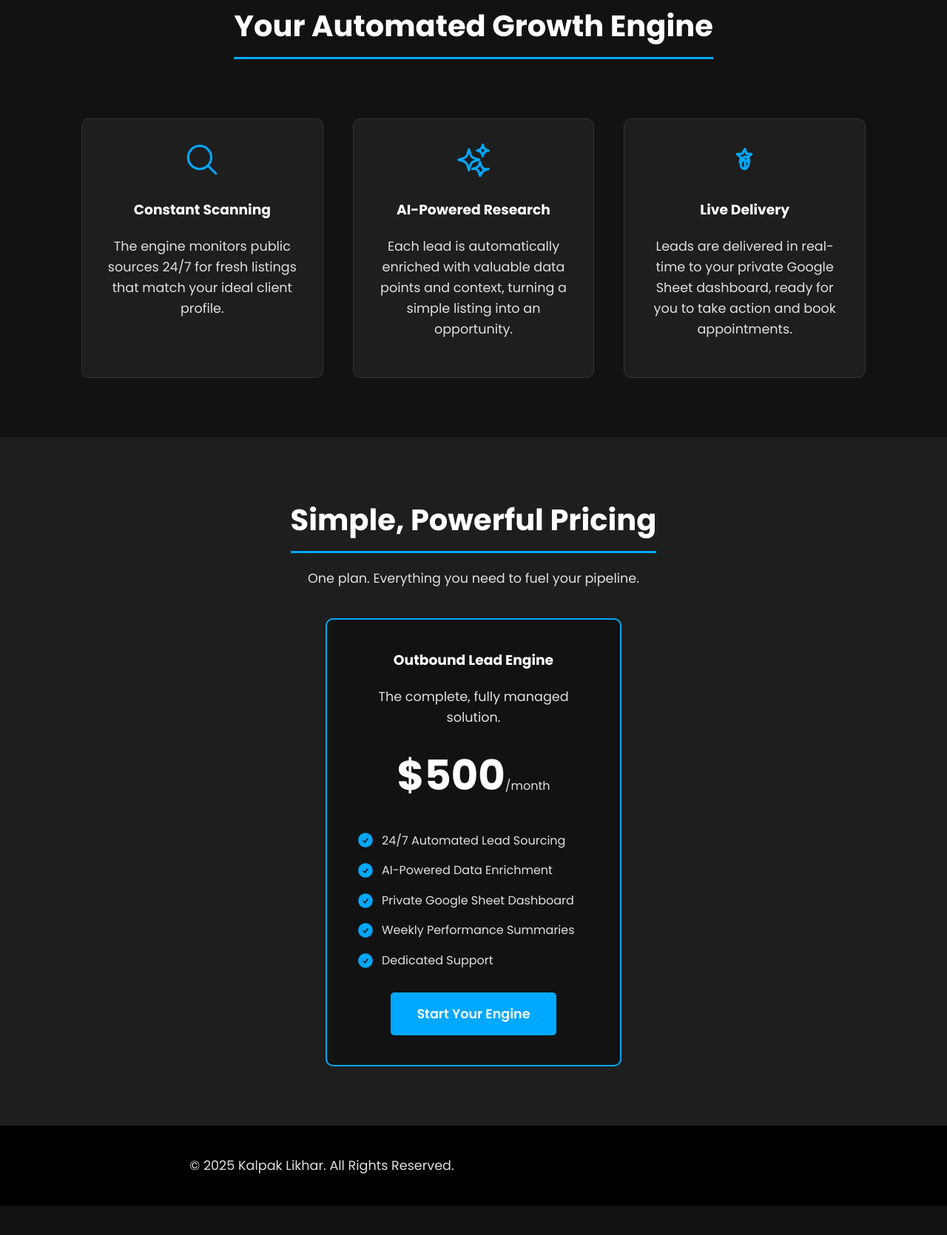
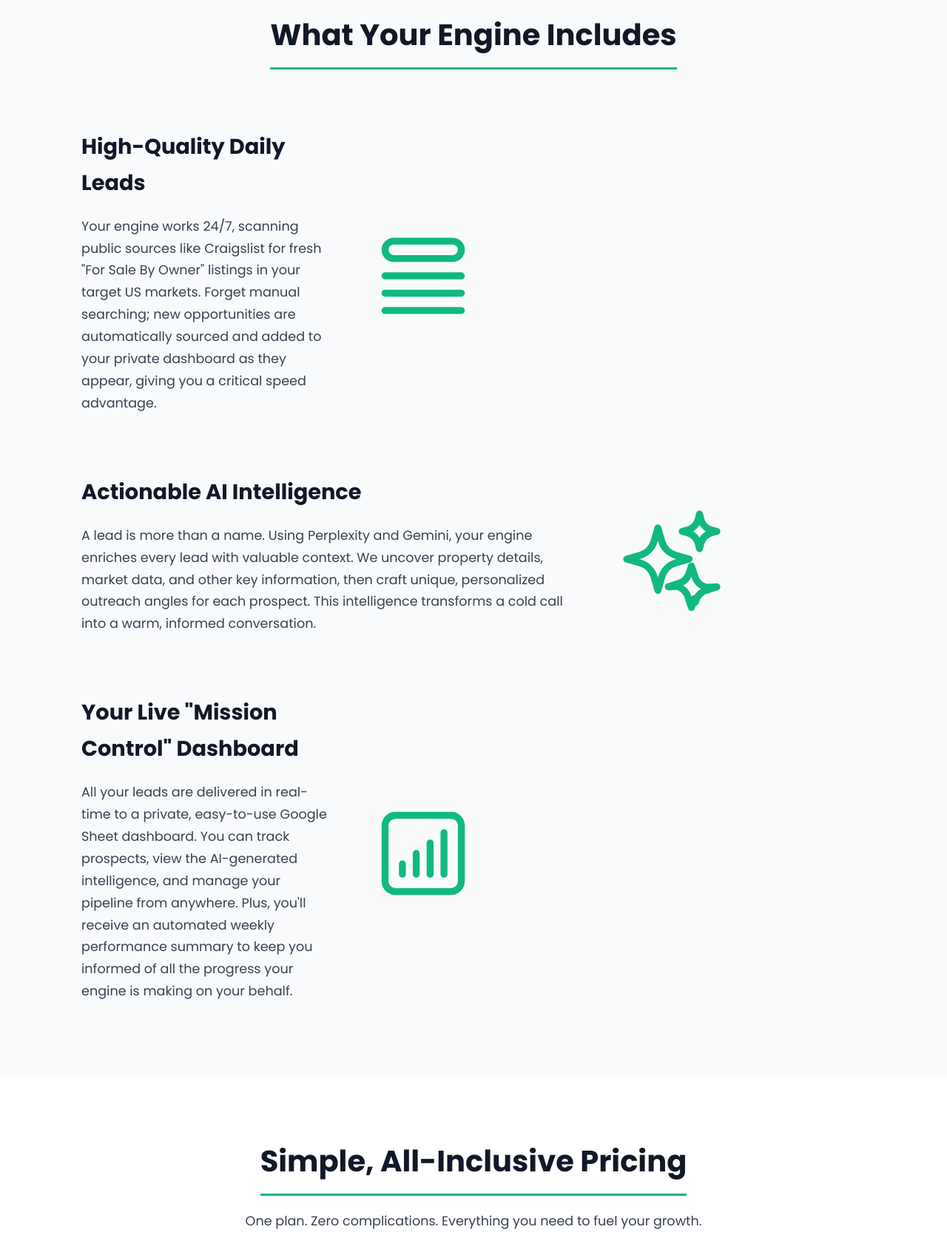
Before and after one commit to Kalpak901/Kalpak901.github.io, a plain HTML site: page index.html in a window 1280 px wide. Shown: the part 699-2369 px from the top of the page at 74% size. Before the commit the page ends 2329 px from the top, so only its background shows below. Drawn offline with Linux system fonts and the light colour scheme.

Commit message:
Update index.html

```diff
--- a/index.html
+++ b/index.html
@@ -9,41 +9,80 @@
     <link href="https://fonts.googleapis.com/css2?family=Poppins:wght@400;600;700&display=swap" rel="stylesheet">
 
     <style>
+        /* --- NEW BRIGHT THEME & Variables --- */
         :root {
-            --primary-color: #00A8FF;
-            --background-color: #121212;
-            --surface-color: #1E1E1E;
-            --text-color: #E0E0E0;
-            --heading-color: #FFFFFF;
+            --primary-color: #10B981; /* Vibrant Green */
+            --background-color: #F9FAFB; /* Very Light Grey */
+            --surface-color: #FFFFFF; /* White */
+            --text-color: #374151; /* Dark Grey */
+            --heading-color: #111827; /* Near Black */
+            --border-color: #E5E7EB; /* Light border color */
         }
         * { margin: 0; padding: 0; box-sizing: border-box; }
-        body { font-family: 'Poppins', sans-serif; background-color: var(--background-color); color: var(--text-color); line-height: 1.6; }
+        body { font-family: 'Poppins', sans-serif; background-color: var(--background-color); color: var(--text-color); line-height: 1.7; }
         .container { max-width: 1100px; margin: 0 auto; padding: 0 20px; }
         section { padding: 80px 0; text-align: center; }
         h1, h2, h3 { color: var(--heading-color); margin-bottom: 20px; }
         h1 { font-size: 3.8rem; line-height: 1.2; }
         h2 { font-size: 2.5rem; border-bottom: 3px solid var(--primary-color); display: inline-block; padding-bottom: 10px; }
         p { font-size: 1.1rem; margin-bottom: 20px; max-width: 650px; margin-left: auto; margin-right: auto;}
-        .header { background-color: var(--surface-color); padding: 20px 0; position: sticky; top: 0; z-index: 100; border-bottom: 1px solid #333; }
+        .header { background-color: var(--surface-color); padding: 20px 0; position: sticky; top: 0; z-index: 100; border-bottom: 1px solid var(--border-color); box-shadow: 0 2px 4px rgba(0,0,0,0.05); }
         .header .container { display: flex; justify-content: space-between; align-items: center; }
         .logo { font-size: 1.5rem; font-weight: 700; color: var(--heading-color); text-decoration: none; }
-        .btn { display: inline-block; background-color: var(--primary-color); color: #fff; padding: 15px 35px; border-radius: 5px; text-decoration: none; font-weight: 600; font-size: 1.1rem; transition: background-color 0.3s ease, transform 0.3s ease; }
-        .btn:hover { background-color: #007bb5; transform: translateY(-2px); }
+        .btn { display: inline-block; background-color: var(--primary-color); color: #fff; padding: 15px 35px; border-radius: 8px; text-decoration: none; font-weight: 600; font-size: 1.1rem; transition: background-color 0.3s ease, transform 0.3s ease; }
+        .btn:hover { background-color: #059669; transform: translateY(-2px); }
         .hero { padding: 120px 0; }
         .hero p { font-size: 1.2rem; margin: 20px auto 40px; }
-        .how-it-works-grid { display: grid; grid-template-columns: repeat(auto-fit, minmax(250px, 1fr)); gap: 40px; margin-top: 60px; }
-        .step-card { background-color: var(--surface-color); padding: 30px; border-radius: 10px; border: 1px solid #333; }
-        .step-card svg { width: 50px; height: 50px; margin-bottom: 20px; color: var(--primary-color); }
+
+        /* --- NEW DETAILED SERVICES SECTION --- */
+        .service-item {
+            display: grid;
+            grid-template-columns: 1fr 2fr;
+            gap: 50px;
+            text-align: left;
+            align-items: center;
+            margin-top: 60px;
+        }
+        .service-item:nth-child(odd) {
+            grid-template-columns: 2fr 1fr;
+        }
+        .service-item svg {
+            width: 100%;
+            max-width: 150px;
+            height: auto;
+            color: var(--primary-color);
+            margin: 0 auto;
+        }
+         .service-item:nth-child(odd) .service-icon {
+            order: 2;
+        }
+        .service-item h3 {
+             margin-top: 0;
+             font-size: 1.8rem;
+        }
+        .service-item p {
+            margin-left: 0;
+            max-width: 100%;
+        }
+
         #pricing { background-color: var(--surface-color); }
-        .pricing-card { background-color: var(--background-color); border: 2px solid var(--primary-color); border-radius: 10px; padding: 40px; max-width: 400px; margin: 40px auto 0; }
+        .pricing-card { background-color: var(--background-color); border: 1px solid var(--border-color); border-top: 5px solid var(--primary-color); border-radius: 10px; padding: 40px; max-width: 450px; margin: 40px auto 0; box-shadow: 0 10px 15px -3px rgba(0,0,0,0.1); }
         .pricing-card .price { font-size: 3.5rem; font-weight: 700; color: var(--heading-color); }
         .pricing-card .price span { font-size: 1rem; font-weight: 400; color: var(--text-color); }
         .pricing-card ul { list-style: none; margin: 30px 0; text-align: left; }
         .pricing-card ul li { margin-bottom: 15px; display: flex; align-items: center; }
-        .pricing-card ul li svg { color: var(--primary-color); width: 24px; height: 24px; margin-right: 10px; }
-        .footer { background-color: #000; padding: 40px 0; text-align: center; }
+        .pricing-card ul li svg { color: var(--primary-color); width: 24px; height: 24px; margin-right: 10px; flex-shrink: 0; }
+        .footer { background-color: #111827; padding: 40px 0; text-align: center; color: var(--background-color); }
         .footer p { margin: 0; }
-        @media (max-width: 768px) { h1 { font-size: 2.8rem; } h2 { font-size: 2rem; } }
+
+        @media (max-width: 768px) {
+            h1 { font-size: 2.8rem; }
+            h2 { font-size: 2rem; }
+            .service-item, .service-item:nth-child(odd) { grid-template-columns: 1fr; }
+            .service-item:nth-child(odd) .service-icon { order: 0; }
+            .service-item { text-align: center; }
+            .service-item p { margin: 0 auto 20px; }
+        }
     </style>
 </head>
 <body>
@@ -51,58 +90,72 @@
     <header class="header">
         <div class="container">
             <a href="#" class="logo">Kalpak Likhar</a>
-            <a href="#pricing" class="btn">Get Started</a>
+            <a href="#pricing" class="btn">Start Growing</a>
         </div>
     </header>
 
     <main>
         <section class="hero">
             <div class="container">
-                <h1>Wake Up to New Leads. Every Day.</h1>
-                <p>The Outbound Lead Engine is a fully managed service that finds, researches, and delivers high-quality leads for your business automatically. Stop prospecting and start closing.</p>
-                <a href="#pricing" class="btn">View Subscription</a>
+                <h1>Stop Searching. Start Closing.</h1>
+                <p>The Outbound Lead Engine is your dedicated, AI-powered service that delivers a consistent stream of high-quality, pre-researched leads directly to your dashboard, every single day.</p>
+                <a href="#services" class="btn">Learn How It Works</a>
             </div>
         </section>
 
-        <section id="how-it-works">
+        <section id="services">
             <div class="container">
-                <h2>Your Automated Growth Engine</h2>
-                <div class="how-it-works-grid">
-                    <div class="step-card">
-                        <svg xmlns="http://www.w3.org/2000/svg" fill="none" viewBox="0 0 24 24" stroke-width="1.5" stroke="currentColor"><path stroke-linecap="round" stroke-linejoin="round" d="M21 21l-5.197-5.197m0 0A7.5 7.5 0 105.196 5.196a7.5 7.5 0 0010.607 10.607z" /></svg>
-                        <h3>Constant Scanning</h3>
-                        <p>The engine monitors public sources 24/7 for fresh listings that match your ideal client profile.</p>
+                <h2>What Your Engine Includes</h2>
+
+                <div class="service-item">
+                    <div class="service-text">
+                        <h3>High-Quality Daily Leads</h3>
+                        <p>Your engine works 24/7, scanning public sources like Craigslist for fresh "For Sale By Owner" listings in your target US markets. Forget manual searching; new opportunities are automatically sourced and added to your private dashboard as they appear, giving you a critical speed advantage.</p>
                     </div>
-                    <div class="step-card">
-                        <svg xmlns="http://www.w3.org/2000/svg" fill="none" viewBox="0 0 24 24" stroke-width="1.5" stroke="currentColor"><path stroke-linecap="round" stroke-linejoin="round" d="M9.813 15.904L9 18.75l-.813-2.846a4.5 4.5 0 00-3.09-3.09L2.25 12l2.846-.813a4.5 4.5 0 003.09-3.09L9 5.25l.813 2.846a4.5 4.5 0 003.09 3.09L15.75 12l-2.846.813a4.5 4.5 0 00-3.09 3.09zM18.259 8.715L18 9.75l-.259-1.035a3.375 3.375 0 00-2.455-2.456L14.25 6l1.036-.259a3.375 3.375 0 002.455-2.456L18 2.25l.259 1.035a3.375 3.375 0 002.456 2.456L21.75 6l-1.035.259a3.375 3.375 0 00-2.456 2.456zM16.898 20.562L16.25 22.5l-.648-1.938a3.375 3.375 0 00-2.684-2.684L11.25 18l1.938-.648a3.375 3.375 0 002.684-2.684L16.25 13.5l.648 1.938a3.375 3.375 0 002.684 2.684L21.75 18l-1.938.648a3.375 3.375 0 00-2.684 2.684z" /></svg>
-                        <h3>AI-Powered Research</h3>
-                        <p>Each lead is automatically enriched with valuable data points and context, turning a simple listing into an opportunity.</p>
-                    </div>
-                    <div class="step-card">
-                        <svg xmlns="http://www.w3.org/2000/svg" fill="none" viewBox="0 0 24 24" stroke-width="1.5" stroke="currentColor"><path stroke-linecap="round" stroke-linejoin="round" d="M12 18v-5.5m0 5.5c-1.5 0-2.75-1.12-2.75-2.5S10.5 10 12 10s2.75 1.12 2.75 2.5S13.5 18 12 18zm0-13l-1.88 3.09-3.3.26 2.55 2.14-.77 3.2 2.9-1.78 2.9 1.78-.77-3.2 2.55-2.14-3.3-.26L12 5z" /></svg>
-                        <h3>Live Delivery</h3>
-                        <p>Leads are delivered in real-time to your private Google Sheet dashboard, ready for you to take action and book appointments.</p>
+                    <div class="service-icon">
+                        <svg xmlns="http://www.w3.org/2000/svg" fill="none" viewBox="0 0 24 24" stroke-width="1.5" stroke="currentColor"><path stroke-linecap="round" stroke-linejoin="round" d="M3.75 12h16.5m-16.5 3.75h16.5M3.75 19.5h16.5M5.625 4.5h12.75a1.875 1.875 0 010 3.75H5.625a1.875 1.875 0 010-3.75z" /></svg>
                     </div>
                 </div>
+
+                <div class="service-item">
+                    <div class="service-text">
+                        <h3>Actionable AI Intelligence</h3>
+                        <p>A lead is more than a name. Using Perplexity and Gemini, your engine enriches every lead with valuable context. We uncover property details, market data, and other key information, then craft unique, personalized outreach angles for each prospect. This intelligence transforms a cold call into a warm, informed conversation.</p>
+                    </div>
+                    <div class="service-icon">
+                        <svg xmlns="http://www.w3.org/2000/svg" fill="none" viewBox="0 0 24 24" stroke-width="1.5" stroke="currentColor"><path stroke-linecap="round" stroke-linejoin="round" d="M9.813 15.904L9 18.75l-.813-2.846a4.5 4.5 0 00-3.09-3.09L2.25 12l2.846-.813a4.5 4.5 0 003.09-3.09L9 5.25l.813 2.846a4.5 4.5 0 003.09 3.09L15.75 12l-2.846.813a4.5 4.5 0 00-3.09 3.09zM18.259 8.715L18 9.75l-.259-1.035a3.375 3.375 0 00-2.455-2.456L14.25 6l1.036-.259a3.375 3.375 0 002.455-2.456L18 2.25l.259 1.035a3.375 3.375 0 002.456 2.456L21.75 6l-1.035.259a3.375 3.375 0 00-2.456 2.456zM16.898 20.562L16.25 22.5l-.648-1.938a3.375 3.375 0 00-2.684-2.684L11.25 18l1.938-.648a3.375 3.375 0 002.684-2.684L16.25 13.5l.648 1.938a3.375 3.375 0 002.684 2.684L21.75 18l-1.938.648a3.375 3.375 0 00-2.684 2.684z" /></svg>
+                    </div>
+                </div>
+
+                <div class="service-item">
+                    <div class="service-text">
+                        <h3>Your Live "Mission Control" Dashboard</h3>
+                        <p>All your leads are delivered in real-time to a private, easy-to-use Google Sheet dashboard. You can track prospects, view the AI-generated intelligence, and manage your pipeline from anywhere. Plus, you'll receive an automated weekly performance summary to keep you informed of all the progress your engine is making on your behalf.</p>
+                    </div>
+                    <div class="service-icon">
+                        <svg xmlns="http://www.w3.org/2000/svg" fill="none" viewBox="0 0 24 24" stroke-width="1.5" stroke="currentColor"><path stroke-linecap="round" stroke-linejoin="round" d="M7.5 14.25v2.25m3-4.5v4.5m3-6.75v6.75m3-9v9M6 20.25h12A2.25 2.25 0 0020.25 18V6A2.25 2.25 0 0018 3.75H6A2.25 2.25 0 003.75 6v12A2.25 2.25 0 006 20.25z" /></svg>
+                    </div>
+                </div>
+
             </div>
         </section>
 
         <section id="pricing">
             <div class="container">
-                <h2>Simple, Powerful Pricing</h2>
-                <p>One plan. Everything you need to fuel your pipeline.</p>
+                <h2>Simple, All-Inclusive Pricing</h2>
+                <p>One plan. Zero complications. Everything you need to fuel your growth.</p>
                 <div class="pricing-card">
                     <h3>Outbound Lead Engine</h3>
-                    <p>The complete, fully managed solution.</p>
+                    <p>The complete, fully managed "done-for-you" solution.</p>
                     <div class="price">$500<span>/month</span></div>
                     <ul>
-                        <li><svg xmlns="http://www.w3.org/2000/svg" viewBox="0 0 24 24" fill="currentColor"><path fill-rule="evenodd" d="M2.25 12c0-5.385 4.365-9.75 9.75-9.75s9.75 4.365 9.75 9.75-4.365 9.75-9.75 9.75S2.25 17.385 2.25 12zm13.36-1.814a.75.75 0 10-1.22-.872l-3.236 4.53L9.53 12.22a.75.75 0 00-1.06 1.06l2.25 2.25a.75.75 0 001.14-.094l3.75-5.25z" clip-rule="evenodd" /></svg>24/7 Automated Lead Sourcing</li>
-                        <li><svg xmlns="http://www.w3.org/2000/svg" viewBox="0 0 24 24" fill="currentColor"><path fill-rule="evenodd" d="M2.25 12c0-5.385 4.365-9.75 9.75-9.75s9.75 4.365 9.75 9.75-4.365 9.75-9.75 9.75S2.25 17.385 2.25 12zm13.36-1.814a.75.75 0 10-1.22-.872l-3.236 4.53L9.53 12.22a.75.75 0 00-1.06 1.06l2.25 2.25a.75.75 0 001.14-.094l3.75-5.25z" clip-rule="evenodd" /></svg>AI-Powered Data Enrichment</li>
-                        <li><svg xmlns="http://www.w3.org/2000/svg" viewBox="0 0 24 24" fill="currentColor"><path fill-rule="evenodd" d="M2.25 12c0-5.385 4.365-9.75 9.75-9.75s9.75 4.365 9.75 9.75-4.365 9.75-9.75 9.75S2.25 17.385 2.25 12zm13.36-1.814a.75.75 0 10-1.22-.872l-3.236 4.53L9.53 12.22a.75.75 0 00-1.06 1.06l2.25 2.25a.75.75 0 001.14-.094l3.75-5.25z" clip-rule="evenodd" /></svg>Private Google Sheet Dashboard</li>
-                        <li><svg xmlns="http://www.w3.org/2000/svg" viewBox="0 0 24 24" fill="currentColor"><path fill-rule="evenodd" d="M2.25 12c0-5.385 4.365-9.75 9.75-9.75s9.75 4.365 9.75 9.75-4.365 9.75-9.75 9.75S2.25 17.385 2.25 12zm13.36-1.814a.75.75 0 10-1.22-.872l-3.236 4.53L9.53 12.22a.75.75 0 00-1.06 1.06l2.25 2.25a.75.75 0 001.14-.094l3.75-5.25z" clip-rule="evenodd" /></svg>Weekly Performance Summaries</li>
-                        <li><svg xmlns="http://www.w3.org/2000/svg" viewBox="0 0 24 24" fill="currentColor"><path fill-rule="evenodd" d="M2.25 12c0-5.385 4.365-9.75 9.75-9.75s9.75 4.365 9.75 9.75-4.365 9.75-9.75 9.75S2.25 17.385 2.25 12zm13.36-1.814a.75.75 0 10-1.22-.872l-3.236 4.53L9.53 12.22a.75.75 0 00-1.06 1.06l2.25 2.25a.75.75 0 001.14-.094l3.75-5.25z" clip-rule="evenodd" /></svg>Dedicated Support</li>
+                        <li><svg xmlns="http://www.w3.org/2000/svg" viewBox="0 0 24 24" fill="currentColor"><path fill-rule="evenodd" d="M2.25 12c0-5.385 4.365-9.75 9.75-9.75s9.75 4.365 9.75 9.75-4.365 9.75-9.75 9.75S2.25 17.385 2.25 12zm13.36-1.814a.75.75 0 10-1.22-.872l-3.236 4.53L9.53 12.22a.75.75 0 00-1.06 1.06l2.25 2.25a.75.75 0 001.14-.094l3.75-5.25z" clip-rule="evenodd" /></svg>24/7 Automated Lead Sourcing in Your Market</li>
+                        <li><svg xmlns="http://www.w3.org/2000/svg" viewBox="0 0 24 24" fill="currentColor"><path fill-rule="evenodd" d="M2.25 12c0-5.385 4.365-9.75 9.75-9.75s9.75 4.365 9.75 9.75-4.365 9.75-9.75 9.75S2.25 17.385 2.25 12zm13.36-1.814a.75.75 0 10-1.22-.872l-3.236 4.53L9.53 12.22a.75.75 0 00-1.06 1.06l2.25 2.25a.75.75 0 001.14-.094l3.75-5.25z" clip-rule="evenodd" /></svg>AI-Powered Data Enrichment & Angle Generation</li>
+                        <li><svg xmlns="http://www.w3.org/2000/svg" viewBox="0 0 24 24" fill="currentColor"><path fill-rule="evenodd" d="M2.25 12c0-5.385 4.365-9.75 9.75-9.75s9.75 4.365 9.75 9.75-4.365 9.75-9.75 9.75S2.25 17.385 2.25 12zm13.36-1.814a.75.75 0 10-1.22-.872l-3.236 4.53L9.53 12.22a.75.75 0 00-1.06 1.06l2.25 2.25a.75.75 0 001.14-.094l3.75-5.25z" clip-rule="evenodd" /></svg>Private "Mission Control" Google Sheet Dashboard</li>
+                        <li><svg xmlns="http://www.w3.org/2000/svg" viewBox="0 0 24 24" fill="currentColor"><path fill-rule="evenodd" d="M2.25 12c0-5.385 4.365-9.75 9.75-9.75s9.75 4.365 9.75 9.75-4.365 9.75-9.75 9.75S2.25 17.385 2.25 12zm13.36-1.814a.75.75 0 10-1.22-.872l-3.236 4.53L9.53 12.22a.75.75 0 00-1.06 1.06l2.25 2.25a.75.75 0 001.14-.094l3.75-5.25z" clip-rule="evenodd" /></svg>Automated Weekly Performance Summaries</li>
+                        <li><svg xmlns="http://www.w3.org/2000/svg" viewBox="0 0 24 24" fill="currentColor"><path fill-rule="evenodd" d="M2.25 12c0-5.385 4.365-9.75 9.75-9.75s9.75 4.365 9.75 9.75-4.365 9.75-9.75 9.75S2.25 17.385 2.25 12zm13.36-1.814a.75.75 0 10-1.22-.872l-3.236 4.53L9.53 12.22a.75.75 0 00-1.06 1.06l2.25 2.25a.75.75 0 001.14-.094l3.75-5.25z" clip-rule="evenodd" /></svg>Full Setup & Dedicated Support</li>
                     </ul>
-                    <a href="#" class="btn">Start Your Engine</a>
+                    <a href="#" class="btn">Launch Your Engine Now</a>
                 </div>
             </div>
         </section>
@@ -111,7 +164,7 @@
 
     <footer class="footer">
         <div class="container">
-            <p>&copy; 2025 Kalpak Likhar. All Rights Reserved.</p>
+            <p>&copy; 2025 Kalpak Likhar | AI Automation Services</p>
         </div>
     </footer>
 
```
